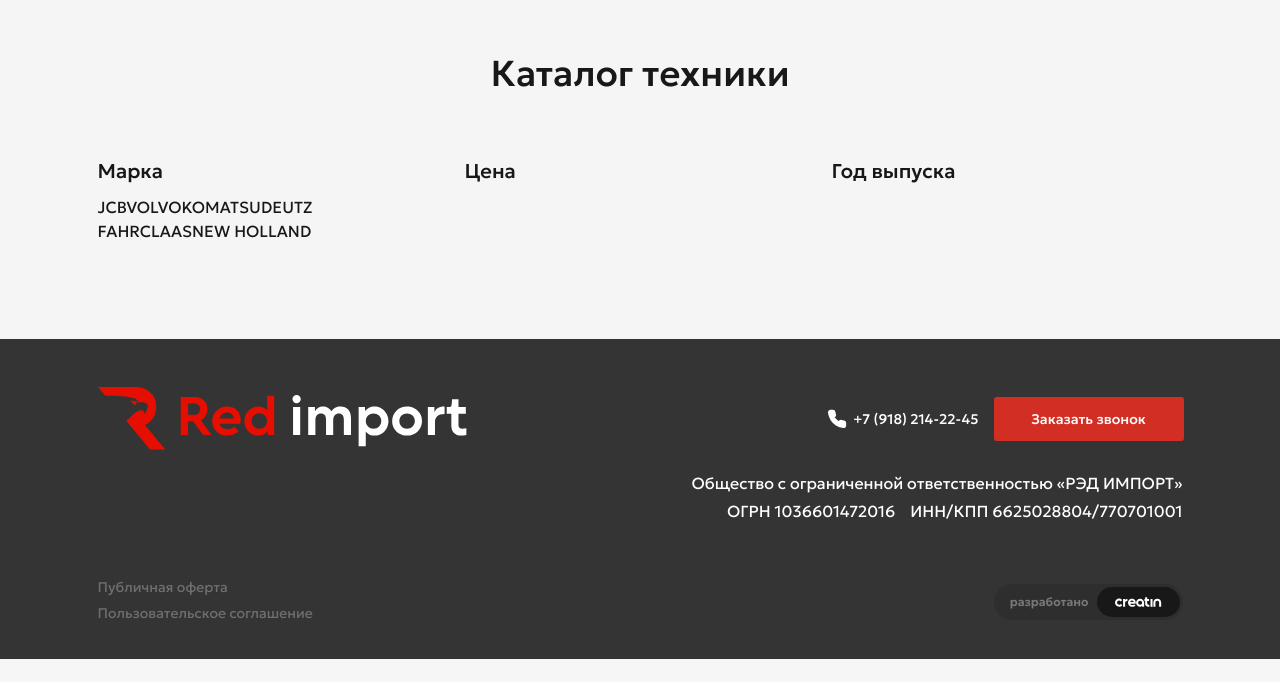
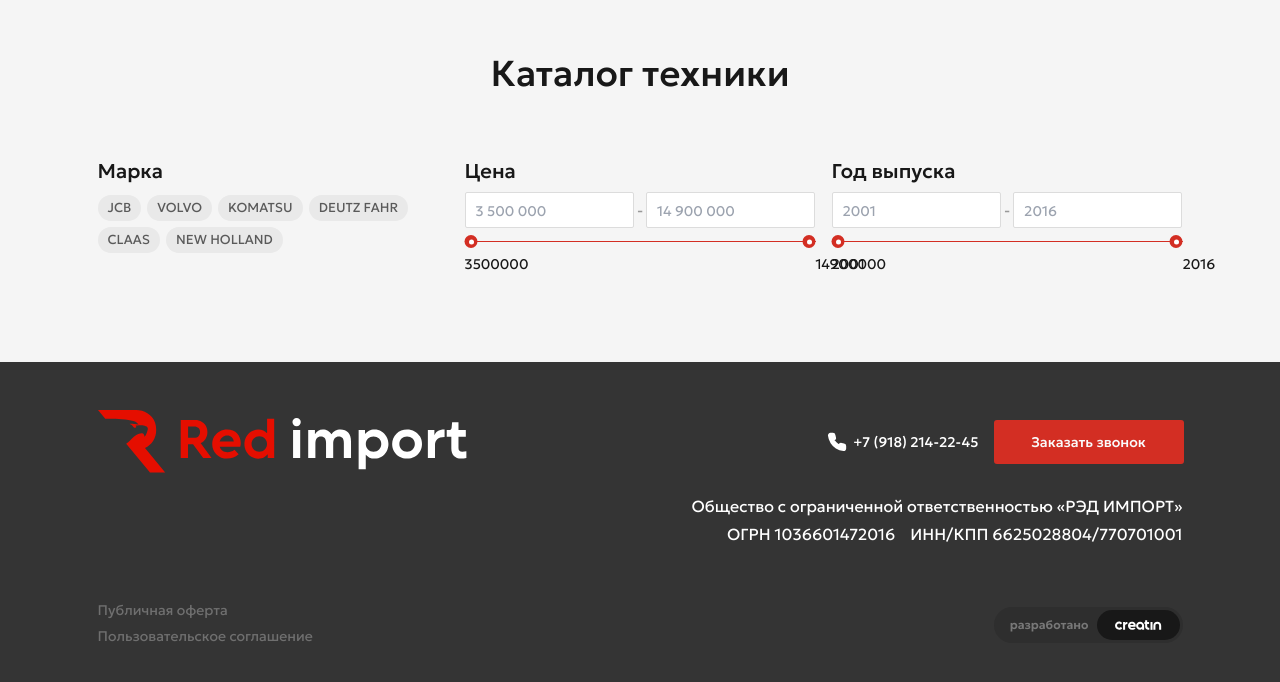
Before and after one commit to Vadim4ick/red-import, a Next.js app: page / in a window 1280 px wide. Shown: the part 2268-2950 px from the top of the page. Before the commit the page ends 2927 px from the top, so only its background shows below. Built offline with nearby package versions, Linux system fonts and the light colour scheme.

Commit message:
adding filters

```diff
--- a/package.json
+++ b/package.json
@@ -10,6 +10,7 @@
   },
   "dependencies": {
     "@radix-ui/react-icons": "^1.3.0",
+    "@radix-ui/react-slider": "^1.2.0",
     "@radix-ui/react-slot": "^1.1.0",
     "class-variance-authority": "^0.7.0",
     "clsx": "^2.1.1",
--- a/src/components/Catalog/ui/Filters.tsx
+++ b/src/components/Catalog/ui/Filters.tsx
@@ -1,25 +1,60 @@
+import { Input } from "@/shared/ui/input";
+import { RangeSlider } from "./RangeSlider";
+
 const Filters = () => {
   return (
     <div className="grid grid-cols-3 gap-4">
       <div className="flex flex-col gap-[12px]">
         <h3 className="heading-three">Марка</h3>
 
-        <div>
-          <span>JCB</span>
-          <span>VOLVO</span>
-          <span>KOMATSU</span>
-          <span>DEUTZ FAHR</span>
-          <span>CLAAS</span>
-          <span>NEW HOLLAND</span>
+        <div className="flex flex-wrap gap-[6px]">
+          <span className="rounded-full bg-[#E9E9E9] px-[10px] py-[4px] text-[13px] leading-[18px] text-[#5A5A5A]">
+            JCB
+          </span>
+          <span className="rounded-full bg-[#E9E9E9] px-[10px] py-[4px] text-[13px] leading-[18px] text-[#5A5A5A]">
+            VOLVO
+          </span>
+          <span className="rounded-full bg-[#E9E9E9] px-[10px] py-[4px] text-[13px] leading-[18px] text-[#5A5A5A]">
+            KOMATSU
+          </span>
+          <span className="rounded-full bg-[#E9E9E9] px-[10px] py-[4px] text-[13px] leading-[18px] text-[#5A5A5A]">
+            DEUTZ FAHR
+          </span>
+          <span className="rounded-full bg-[#E9E9E9] px-[10px] py-[4px] text-[13px] leading-[18px] text-[#5A5A5A]">
+            CLAAS
+          </span>
+          <span className="rounded-full bg-[#E9E9E9] px-[10px] py-[4px] text-[13px] leading-[18px] text-[#5A5A5A]">
+            NEW HOLLAND
+          </span>
         </div>
       </div>
 
-      <div className="flex flex-col gap-[12px]">
-        <h3 className="heading-three">Цена</h3>
+      <div className="flex flex-col">
+        <h3 className="heading-three pb-[9px]">Цена</h3>
+
+        <div className="flex items-center gap-[3px] pb-[13px]">
+          <Input type="tel" placeholder="3 500 000" />
+
+          <p className="text-[#999999]">-</p>
+
+          <Input type="tel" placeholder="14 900 000" />
+        </div>
+
+        <RangeSlider min={3500000} max={14900000} step={100000} />
       </div>
 
-      <div className="flex flex-col gap-[12px]">
-        <h3 className="heading-three">Год выпуска</h3>
+      <div className="flex flex-col">
+        <h3 className="heading-three pb-[9px]">Год выпуска</h3>
+
+        <div className="flex items-center gap-[3px] pb-[13px]">
+          <Input type="tel" placeholder="2001" />
+
+          <p className="text-[#999999]">-</p>
+
+          <Input type="tel" placeholder="2016" />
+        </div>
+
+        <RangeSlider min={2001} max={2016} step={1} />
       </div>
     </div>
   );
--- /dev/null
+++ b/src/components/Catalog/ui/RangeSlider.tsx
@@ -0,0 +1,88 @@
+"use client";
+
+import React from "react";
+import * as SliderPrimitive from "@radix-ui/react-slider";
+
+import { cn } from "@/shared/lib/utils";
+
+type SliderProps = {
+  className?: string;
+  min: number;
+  max: number;
+  step: number;
+  formatLabel?: (value: number) => string;
+  value?: number[] | readonly number[];
+  onValueChange?: (values: number[]) => void;
+};
+
+const RangeSlider = React.forwardRef(
+  (
+    {
+      className,
+      min,
+      max,
+      step,
+      formatLabel,
+      value,
+      onValueChange,
+      ...props
+    }: SliderProps,
+    ref,
+  ) => {
+    const initialValue = Array.isArray(value) ? value : [min, max];
+    const [localValues, setLocalValues] = React.useState(initialValue);
+
+    React.useEffect(() => {
+      setLocalValues(Array.isArray(value) ? value : [min, max]);
+    }, [min, max, value]);
+
+    const handleValueChange = (newValues: number[]) => {
+      setLocalValues(newValues);
+      if (onValueChange) {
+        onValueChange(newValues);
+      }
+    };
+
+    return (
+      <SliderPrimitive.Root
+        ref={ref as React.RefObject<HTMLDivElement>}
+        min={min}
+        max={max}
+        step={step}
+        value={localValues}
+        onValueChange={handleValueChange}
+        className={cn(
+          "relative mb-6 flex w-full touch-none select-none items-center",
+          className,
+        )}
+        {...props}
+      >
+        <SliderPrimitive.Track className="relative h-[1px] w-full grow overflow-hidden rounded-full bg-[#DCDCDC]">
+          <SliderPrimitive.Range className="absolute h-full bg-[#D32E23]" />
+        </SliderPrimitive.Track>
+
+        {localValues.map((value, index) => (
+          <React.Fragment key={index}>
+            <div
+              className="absolute text-center"
+              style={{
+                left: `calc(${((value - min) / (max - min)) * 100}% + 0px)`,
+                top: `10px`,
+              }}
+            >
+              <span className="text-sm">
+                {formatLabel ? formatLabel(value) : value}
+              </span>
+            </div>
+
+            <SliderPrimitive.Thumb className="relative block size-[13px] cursor-pointer rounded-full bg-[#D32E23] outline-none transition-colors after:absolute after:left-1/2 after:top-1/2 after:size-[5px] after:-translate-x-1/2 after:-translate-y-1/2 after:rounded-full after:bg-white disabled:pointer-events-none disabled:opacity-50" />
+          </React.Fragment>
+        ))}
+      </SliderPrimitive.Root>
+    );
+  },
+);
+
+RangeSlider.displayName = SliderPrimitive.Root.displayName;
+
+export { RangeSlider };
--- /dev/null
+++ b/src/shared/ui/input.tsx
@@ -0,0 +1,25 @@
+import * as React from "react";
+
+import { cn } from "@/shared/lib/utils";
+
+export interface InputProps
+  extends React.InputHTMLAttributes<HTMLInputElement> {}
+
+const Input = React.forwardRef<HTMLInputElement, InputProps>(
+  ({ className, type, ...props }, ref) => {
+    return (
+      <input
+        type={type}
+        className={cn(
+          "flex h-9 w-full rounded-[2px] border border-[#DCDCDC] bg-transparent bg-white px-[10px] pb-[8px] pt-[10px] text-[14px] leading-[16px] outline-none transition-colors disabled:cursor-not-allowed disabled:opacity-50",
+          className,
+        )}
+        ref={ref}
+        {...props}
+      />
+    );
+  },
+);
+Input.displayName = "Input";
+
+export { Input };
--- /dev/null
+++ b/src/shared/ui/slider.tsx
@@ -0,0 +1,28 @@
+"use client"
+
+import * as React from "react"
+import * as SliderPrimitive from "@radix-ui/react-slider"
+
+import { cn } from "@/shared/lib/utils"
+
+const Slider = React.forwardRef<
+  React.ElementRef<typeof SliderPrimitive.Root>,
+  React.ComponentPropsWithoutRef<typeof SliderPrimitive.Root>
+>(({ className, ...props }, ref) => (
+  <SliderPrimitive.Root
+    ref={ref}
+    className={cn(
+      "relative flex w-full touch-none select-none items-center",
+      className
+    )}
+    {...props}
+  >
+    <SliderPrimitive.Track className="relative h-1.5 w-full grow overflow-hidden rounded-full bg-primary/20">
+      <SliderPrimitive.Range className="absolute h-full bg-primary" />
+    </SliderPrimitive.Track>
+    <SliderPrimitive.Thumb className="block h-4 w-4 rounded-full border border-primary/50 bg-background shadow transition-colors focus-visible:outline-none focus-visible:ring-1 focus-visible:ring-ring disabled:pointer-events-none disabled:opacity-50" />
+  </SliderPrimitive.Root>
+))
+Slider.displayName = SliderPrimitive.Root.displayName
+
+export { Slider }
```
Also changed, not shown: 1 other file (tests, documents, lock files or other folders).
